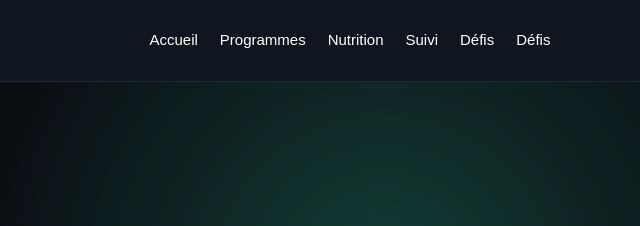
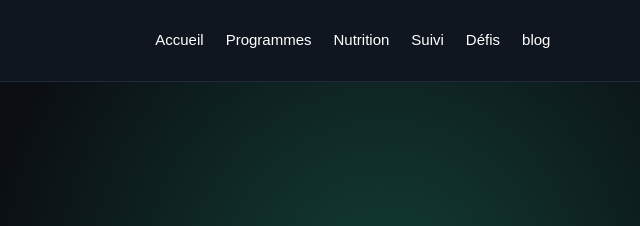
Before and after one commit to zeddiaw01-ctrl/Athlex-officiel-, a plain HTML site: page index.html in a window 1280 px wide. Shown: the top 226 px of the page, 640-1280 px from the left. Drawn offline with Linux system fonts and the light colour scheme.

Commit message:
Change link text from 'Défis' to 'blog'

```diff
--- a/index.html
+++ b/index.html
@@ -250,7 +250,7 @@
       <a href="nutrition.html">Nutrition</a>
       <a href="suivi.html">Suivi</a>
       <a href="defis.html">Défis</a>
-      <a href="blog.html">Défis</a>
+      <a href="blog.html">blog</a>
     </nav>
   </header>
 
```
